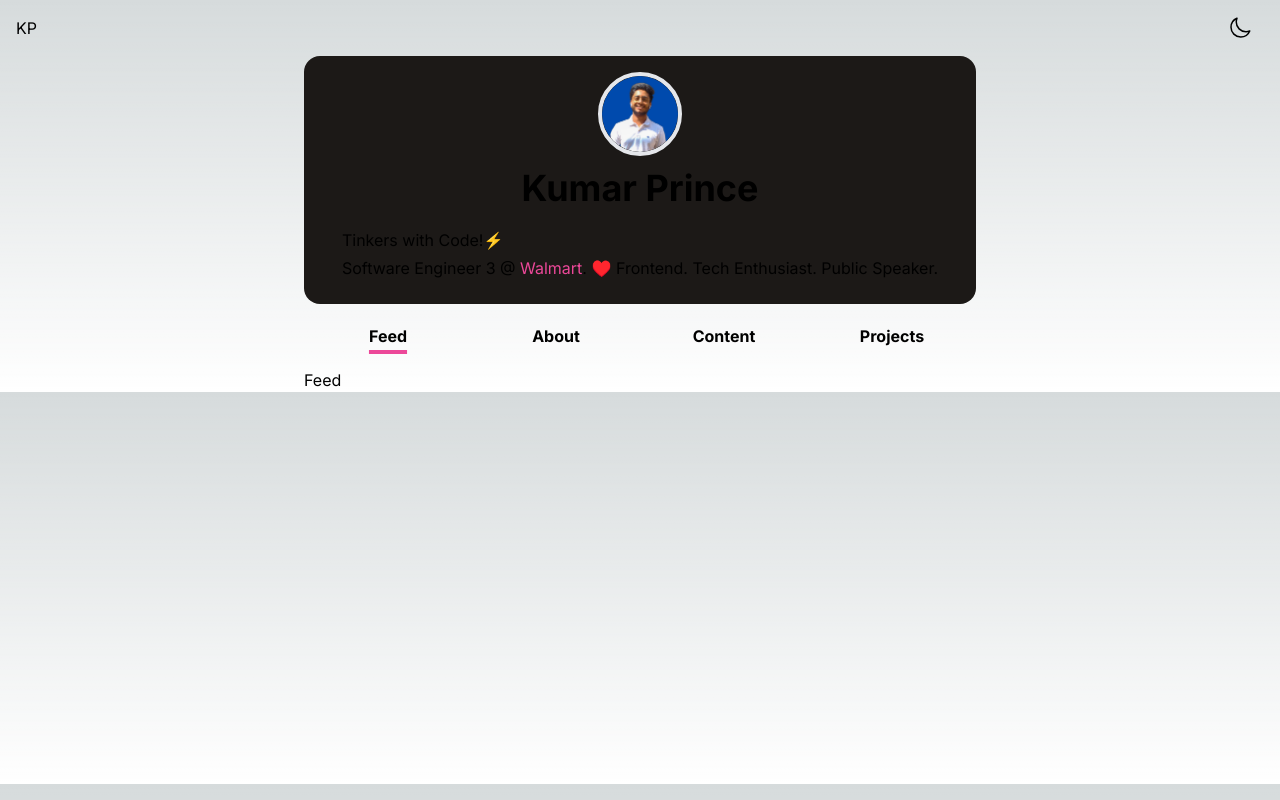
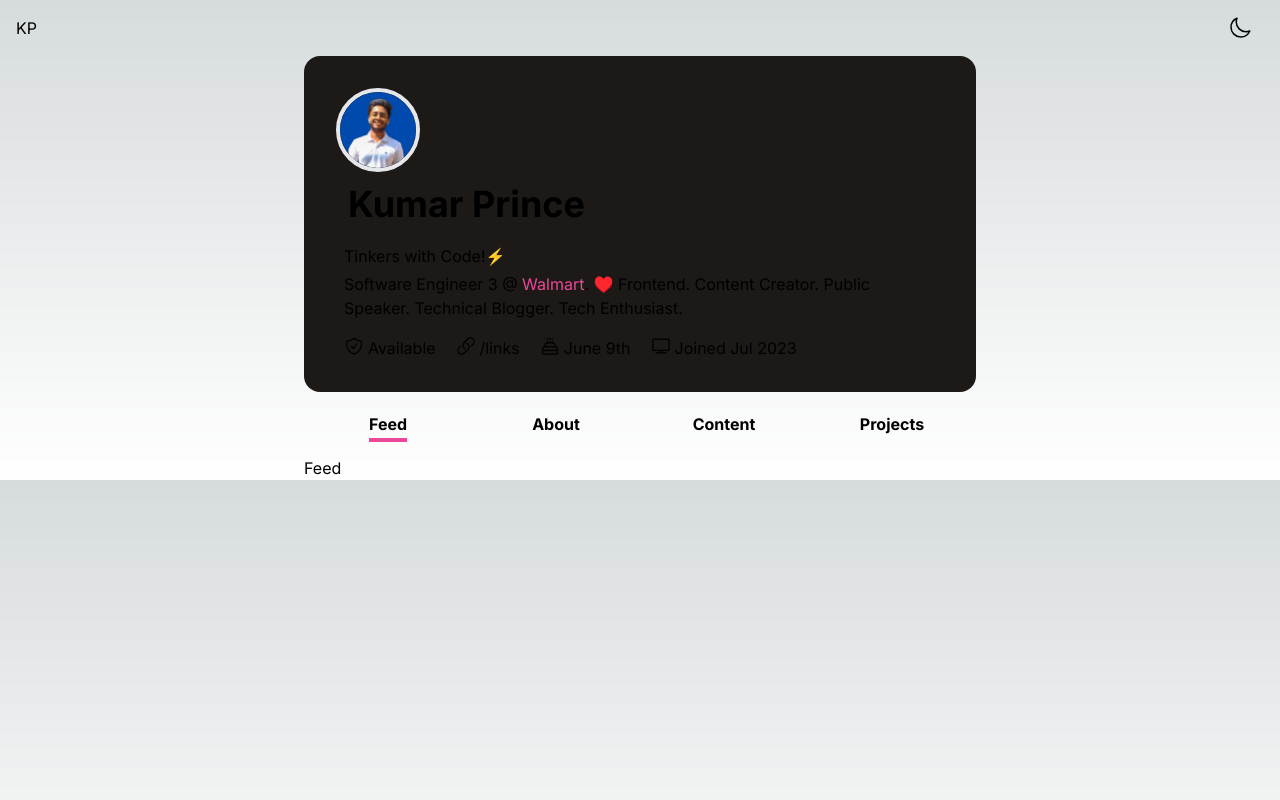
Before and after one commit to thekrprince/portfolio, a Next.js app: page / in a window 1280 px wide. Built offline with nearby package versions, Linux system fonts and the light colour scheme.

Commit message:
added icons

```diff
--- a/src/app/page.tsx
+++ b/src/app/page.tsx
@@ -6,7 +6,7 @@ import WorkProfile from "@/components/work-profile";
 
 export default function Home() {
   return (
-    <main className="max-w-2xl mx-auto">
+    <main className="max-w-2xl mx-3 md:mx-auto">
       <Summary />
       <NavBar />
     </main>
--- a/src/components/summary.tsx
+++ b/src/components/summary.tsx
@@ -2,7 +2,7 @@ import Image from "next/image";
 
 export default function Summary() {
   return (
-    <section className="flex flex-col items-center p-4 bg-stone-900 rounded-2xl">
+    <section className="flex flex-col p-8 bg-stone-900 rounded-2xl">
       <Image
         src="/pfp.png"
         alt="my-pic"
@@ -15,8 +15,79 @@ export default function Summary() {
         <p>Tinkers with Code!⚡</p>
         <p className="mt-1">
           Software Engineer 3 @ <span className="text-pink-500">Walmart</span>.
-          ♥️ Frontend. Tech Enthusiast. Public Speaker.
+          ♥️ Frontend. Content Creator. Public Speaker. Technical Blogger. Tech
+          Enthusiast.
         </p>
+      </div>
+      <div className="mx-2 mt-2 flex flex-wrap items-center gap-1 text-sm lg:text-base">
+        <span className="flex mr-2 md:mr-4">
+          <svg
+            xmlns="http://www.w3.org/2000/svg"
+            fill="none"
+            viewBox="0 0 24 24"
+            stroke-width="1.5"
+            stroke="currentColor"
+            className="w-5 h-5"
+          >
+            <path
+              stroke-linecap="round"
+              stroke-linejoin="round"
+              d="M9 12.75L11.25 15 15 9.75m-3-7.036A11.959 11.959 0 013.598 6 11.99 11.99 0 003 9.749c0 5.592 3.824 10.29 9 11.623 5.176-1.332 9-6.03 9-11.622 0-1.31-.21-2.571-.598-3.751h-.152c-3.196 0-6.1-1.248-8.25-3.285z"
+            />
+          </svg>
+          <span className="ml-1">Available</span>
+        </span>
+        <span className="flex mr-2 md:mr-4">
+          <svg
+            xmlns="http://www.w3.org/2000/svg"
+            fill="none"
+            viewBox="0 0 24 24"
+            strokeWidth={1.5}
+            stroke="currentColor"
+            className="w-5 h-5"
+          >
+            <path
+              strokeLinecap="round"
+              strokeLinejoin="round"
+              d="M13.19 8.688a4.5 4.5 0 011.242 7.244l-4.5 4.5a4.5 4.5 0 01-6.364-6.364l1.757-1.757m13.35-.622l1.757-1.757a4.5 4.5 0 00-6.364-6.364l-4.5 4.5a4.5 4.5 0 001.242 7.244"
+            />
+          </svg>
+          <span className="ml-1">/links</span>
+        </span>
+        <span className="flex mr-2 md:mr-4">
+          <svg
+            xmlns="http://www.w3.org/2000/svg"
+            fill="none"
+            viewBox="0 0 24 24"
+            strokeWidth={1.5}
+            stroke="currentColor"
+            className="w-5 h-5"
+          >
+            <path
+              strokeLinecap="round"
+              strokeLinejoin="round"
+              d="M12 8.25v-1.5m0 1.5c-1.355 0-2.697.056-4.024.166C6.845 8.51 6 9.473 6 10.608v2.513m6-4.87c1.355 0 2.697.055 4.024.165C17.155 8.51 18 9.473 18 10.608v2.513m-3-4.87v-1.5m-6 1.5v-1.5m12 9.75l-1.5.75a3.354 3.354 0 01-3 0 3.354 3.354 0 00-3 0 3.354 3.354 0 01-3 0 3.354 3.354 0 00-3 0 3.354 3.354 0 01-3 0L3 16.5m15-3.38a48.474 48.474 0 00-6-.37c-2.032 0-4.034.125-6 .37m12 0c.39.049.777.102 1.163.16 1.07.16 1.837 1.094 1.837 2.175v5.17c0 .62-.504 1.124-1.125 1.124H4.125A1.125 1.125 0 013 20.625v-5.17c0-1.08.768-2.014 1.837-2.174A47.78 47.78 0 016 13.12M12.265 3.11a.375.375 0 11-.53 0L12 2.845l.265.265zm-3 0a.375.375 0 11-.53 0L9 2.845l.265.265zm6 0a.375.375 0 11-.53 0L15 2.845l.265.265z"
+            />
+          </svg>
+          <span className="ml-1">June 9th</span>
+        </span>
+        <span className="flex mr-2 md:mr-4">
+          <svg
+            xmlns="http://www.w3.org/2000/svg"
+            fill="none"
+            viewBox="0 0 24 24"
+            strokeWidth={1.5}
+            stroke="currentColor"
+            className="w-5 h-5"
+          >
+            <path
+              strokeLinecap="round"
+              strokeLinejoin="round"
+              d="M6 20.25h12m-7.5-3v3m3-3v3m-10.125-3h17.25c.621 0 1.125-.504 1.125-1.125V4.875c0-.621-.504-1.125-1.125-1.125H3.375c-.621 0-1.125.504-1.125 1.125v11.25c0 .621.504 1.125 1.125 1.125z"
+            />
+          </svg>
+          <span className="ml-1">Joined Jul 2023</span>
+        </span>
       </div>
     </section>
   );
```
